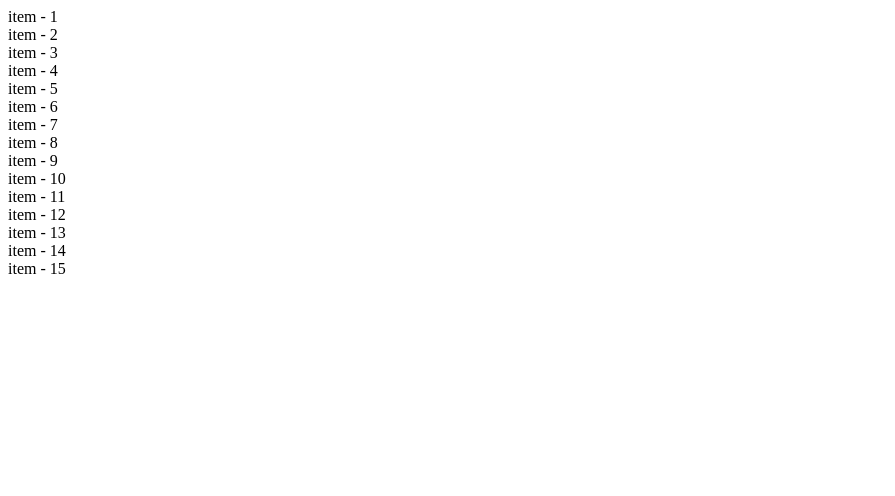
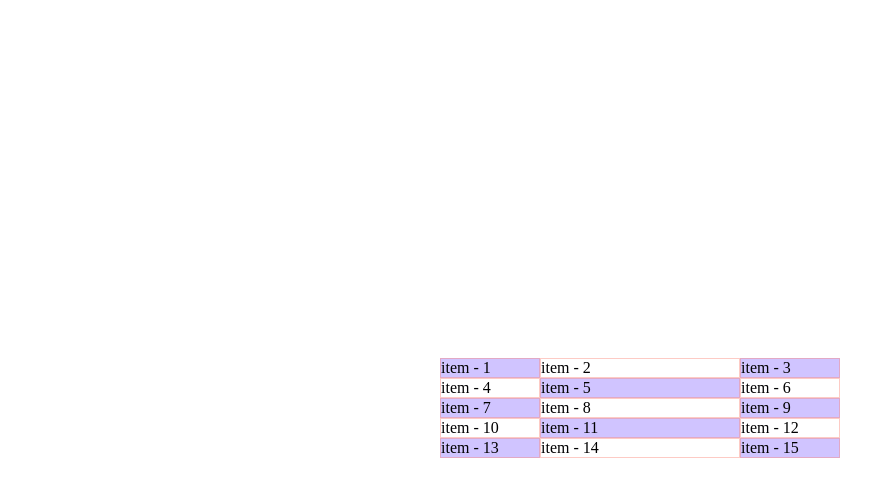
Before and after one commit to SojibAhmed114/modules-seven, a plain HTML site: page gird-file/index.html in a window 1280 px wide. Shown: the whole page, without its empty margins (0-895 px from the left). Drawn offline with Linux system fonts and the light colour scheme.

Commit message:
custom upload

```diff
--- a/gird-file/index.html
+++ b/gird-file/index.html
@@ -4,6 +4,7 @@
     <meta charset="UTF-8">
     <meta name="viewport" content="width=device-width, initial-scale=1.0">
     <title>css-gird.com</title>
+    <link rel="stylesheet" href="style.css">
 </head>
 <body>
     <div class="one-gird-container">
--- a/gird-file/style.css
+++ b/gird-file/style.css
@@ -0,0 +1,19 @@
+.one-gird-container{
+    height: 100vh;
+    display: grid;
+    /* grid-template-columns: auto auto auto; */
+    /* grid-template-columns: 200px 100px auto; */
+    /* grid-template-columns: repeat(2, 1fr)  200px 300px; */
+    /* grid-template-columns: repeat(2, 100px) 300px; */
+    /* grid-template-columns: repeat(2, 1fr) 2fr; */
+    grid-template-columns: 100px 200px 100px;
+    justify-content: center;
+    align-content: center;
+
+}
+.item{
+    border: 1px solid rgba(250, 128, 114, 0.411);
+}
+.item:nth-child(odd){
+    background-color: rgba(55, 0, 255, 0.233);
+}
```
